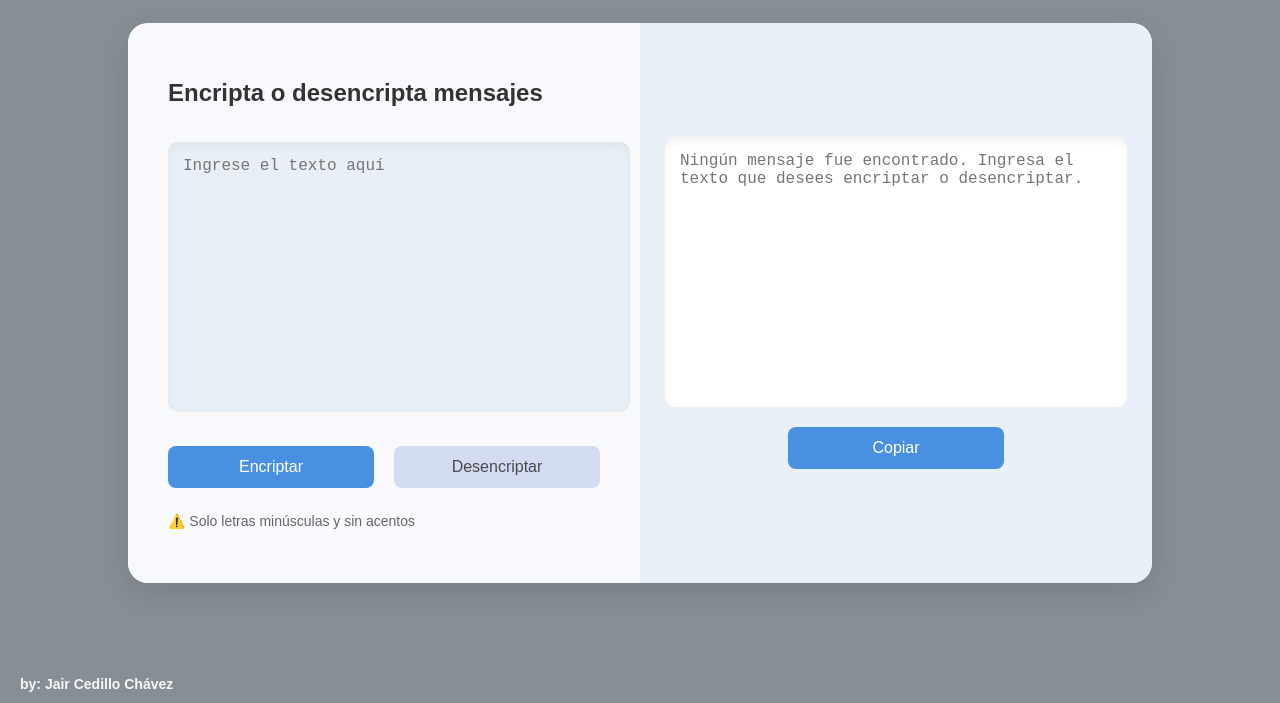
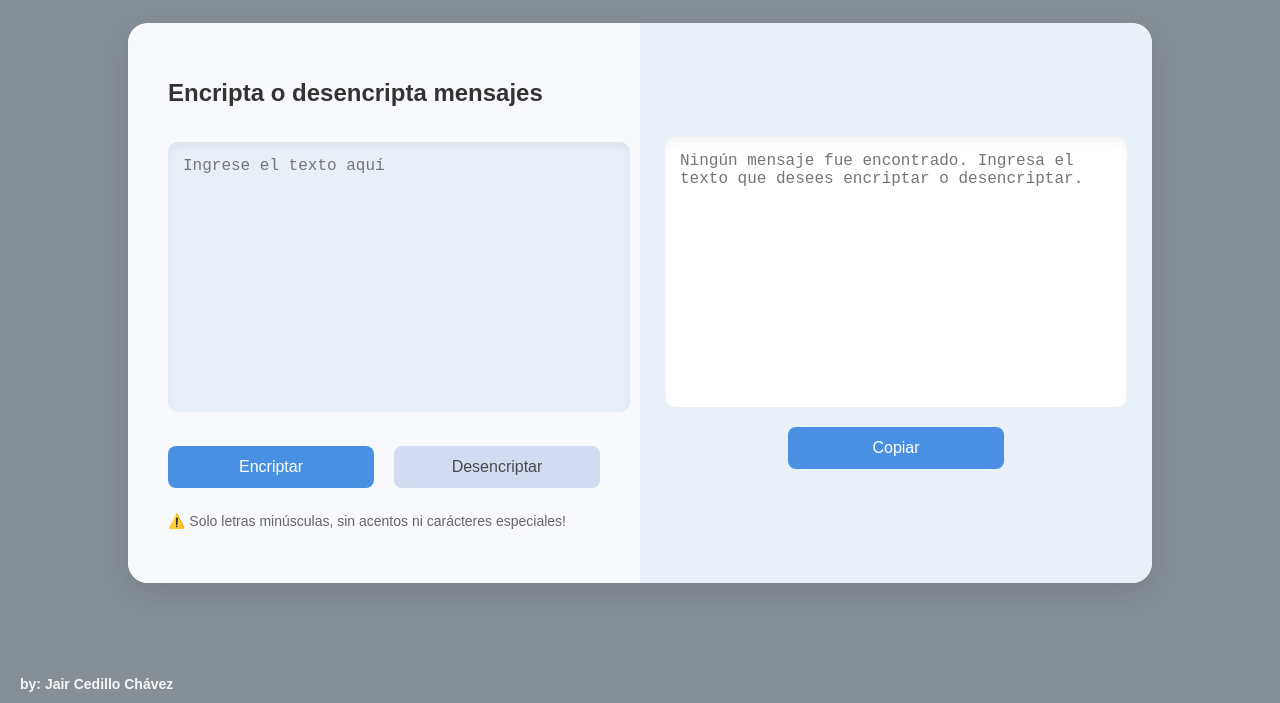
Before and after one commit to JairChavez21/EncriptadorTexto, a plain HTML site: page index.html in a window 1280 px wide. Shown: the part 97-800 px from the top of the page. Drawn offline with Linux system fonts and the light colour scheme.

Commit message:
Update index.html
update the "note"

```diff
--- a/index.html
+++ b/index.html
@@ -18,7 +18,7 @@
                 <button class="primary-button" onclick="encriptar()">Encriptar</button>
                 <button class="secondary-button" onclick="desencriptar()">Desencriptar</button>
             </div>
-            <p class="note">⚠️ Solo letras minúsculas y sin acentos</p>
+            <p class="note">⚠️ Solo letras minúsculas, sin acentos ni carácteres especiales!</p>
         </div>
 
         <!-- Contenedor de texto procesado -->
```
